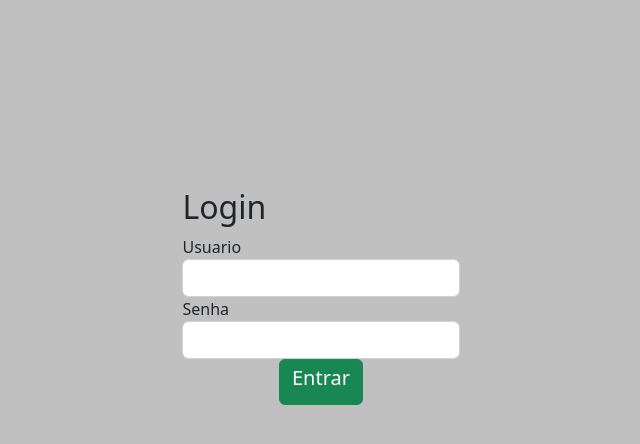
After one commit to NotUser5/Ragute, a PHP site: page /login.php in a window 1280 px wide. The commit adds this page. Shown: the top 444 px of the page, without its empty margins (319-959 px from the left). Run offline with PHP 8.4, Linux system fonts and the light colour scheme.

Commit message:
tela de login

```diff
--- a/assets/style.css
+++ b/assets/style.css
@@ -5,12 +5,6 @@
 @font-face {
     font-family: Agrandir-GrandLight;
     src: url('./Agrandir-GrandLight.ttf');
-}
-h1{
-    font-family:Agrandir-GrandLight;
-}
-h2{
-    font-family:Agrandir-Tight;
 }
 #header{
   background: #171717;
@@ -46,3 +40,10 @@ footer{
    font-size: 10px;
 
 }
+#top-card{
+  margin: 15%;
+
+}
+#bg{
+  background-color: #c0c0c0;
+}
--- /dev/null
+++ b/login.php
@@ -0,0 +1,41 @@
+<!DOCTYPE html>
+<html lang="pt-br">
+
+<head>
+    <meta charset="UTF-8">
+    <meta http-equiv="X-UA-Compatible" content="IE=edge">
+    <meta name="viewport" content="width=device-width, initial-scale=1.0">
+    <link rel="stylesheet" href="./assets/bootstrap.min.css" />
+    <link rel="stylesheet" href="./assets/style.css">
+    <title>Login</title>
+</head>
+<body id='bg'>
+    <div  class="container-fluid">
+        <div id='top-card'>
+            <div class="row">
+                <div class="offset-md-4 col-md-4">
+                <h2>Login</h2>
+                <form action="new_usuario.php" method="post">
+
+                    <div class="form-group">
+                        <label>Usuario</label>
+                        <input type="text" name="login" class='form-control'>
+                    </div>
+
+                    <div class="form-group">
+                        <label>Senha</label>
+                        <input type="password" name="senha" class='form-control'>
+                    </div>
+
+                    <div class="form-group text-center">
+                        <button type="submit" class="btn btn-success"><h5>Entrar</h5> </button>
+                    </div>
+
+                </form>
+            </div>
+        </div>
+    </div>
+
+</body>
+
+</html>
```
